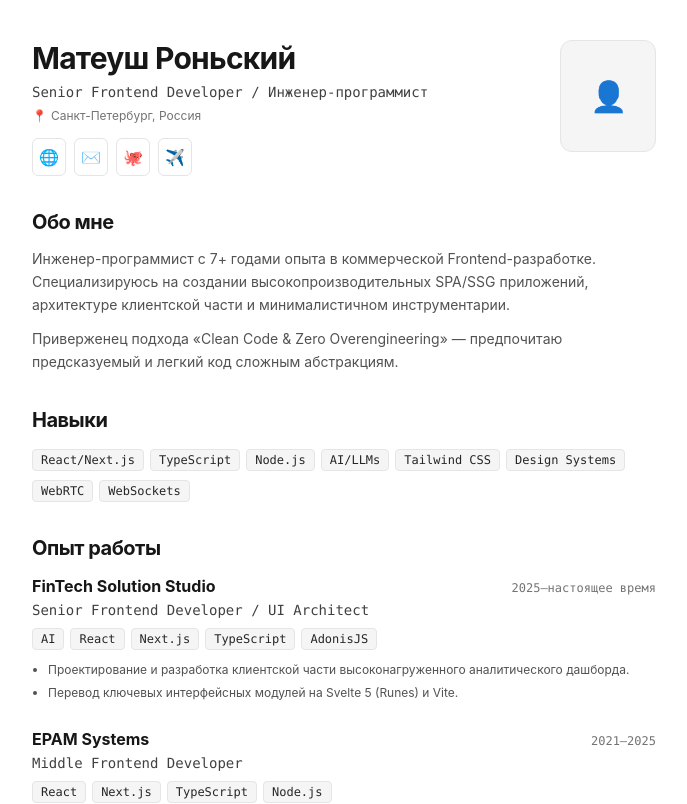
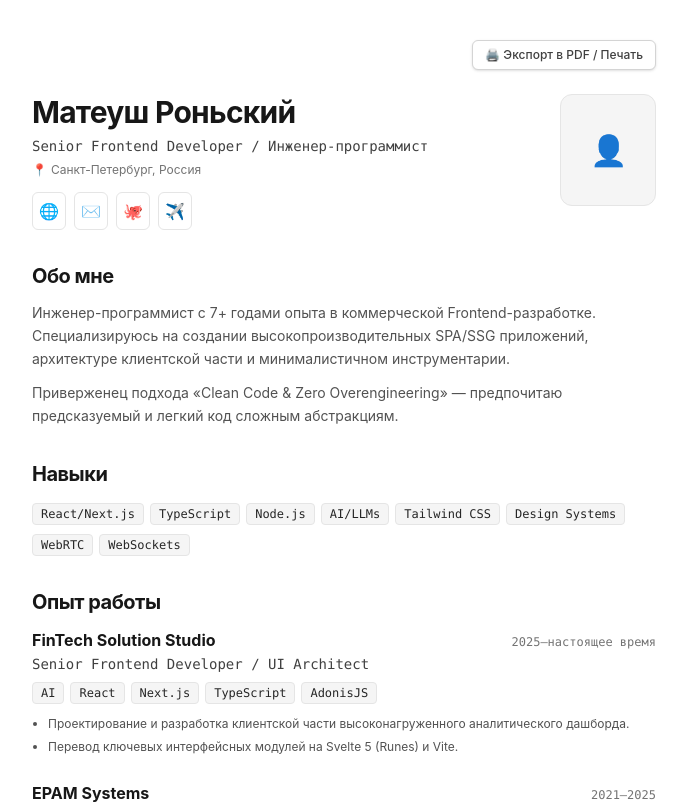
Before and after one commit to kagulion/prosto-cv, a SvelteKit app: page / in a window 1280 px wide. Shown: the top 804 px of the page, without its empty margins (296-983 px from the left). Built offline with nearby package versions, Linux system fonts and the light colour scheme.

Commit message:
feat: add print button, add load function

```diff
--- /dev/null
+++ b/src/routes/+page.js
@@ -0,0 +1,7 @@
+import { resumeData } from '$lib/assets/data'
+
+export function load() {
+  return {
+    resume: resumeData,
+  }
+}
--- a/src/routes/+page.svelte
+++ b/src/routes/+page.svelte
@@ -1,5 +1,6 @@
 <script>
-  import { resumeData } from "$lib/assets/data";
+  let { data } = $props();
+  let resumeData = $derived(data.resume);
 
   import Header from "$lib/components/Header.svelte";
   import Badge from "$lib/components/Badge.svelte";
@@ -26,8 +27,16 @@
 </script>
 
 <main class="max-w-2xl mx-auto py-10 px-4 sm:px-6 font-sans text-neutral-900">
+  <!-- Кнопка печати -->
+  <div class="flex justify-end mb-6 print:hidden">
+    <button
+      type="button"
+      onclick={() => window.print()}
+      class="inline-flex items-center gap-1.5 px-3 py-1.5 text-xs font-medium rounded-md border border-neutral-300 bg-white text-neutral-700 hover:bg-neutral-50 shadow-sm cursor-pointer">🖨️ Экспорт в PDF / Печать</button>
+  </div>
   <!-- Шапка -->
   <Header {...resumeData} />
+
   <!-- Обо мне -->
   <Section title="Обо мне">
     <div class="space-y-3 text-sm text-neutral-600 leading-relaxed">
@@ -36,7 +45,8 @@
       {/each}
     </div>
   </Section>
-  <!-- Навыки (кликабельные бейджи) -->
+
+  <!-- Навыки -->
   <Section title="Навыки">
     <div class="flex flex-wrap gap-1.5 items-center">
       {#each resumeData.skills as skill (skill)}
@@ -48,7 +58,8 @@
           <Badge label={skill} active={selectedTag === skill} />
         </button>
       {/each}
-      <!-- Кнопка сброса, если фильтр включен -->
+
+      <!-- Кнопка сброса -->
       {#if selectedTag}
         <button
           onclick={() => (selectedTag = null)}
@@ -59,7 +70,7 @@
       {/if}
     </div>
   </Section>
-  <!-- Опыт работы (выводим отфильтрованный список) -->
+  <!-- Опыт работы -->
   <Section title="Опыт работы">
     {#if filteredExperience.length === 0}
       <p class="text-xs text-neutral-400 italic">
@@ -71,7 +82,7 @@
       {/each}
     {/if}
   </Section>
-  <!-- Пет-проекты (сетка из 3 колонок) -->
+  <!-- Пет-проекты -->
   <Section title="Пет-проекты">
     {#if filteredProjects.length === 0}
       <p class="text-xs text-neutral-400 italic">
```
